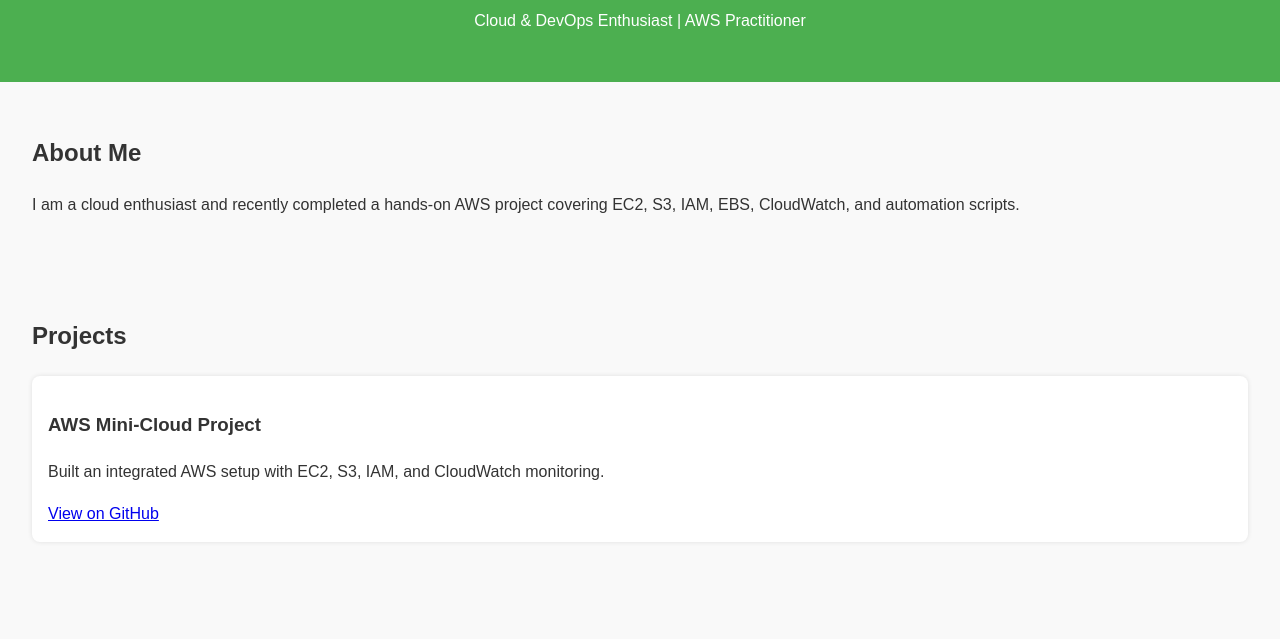
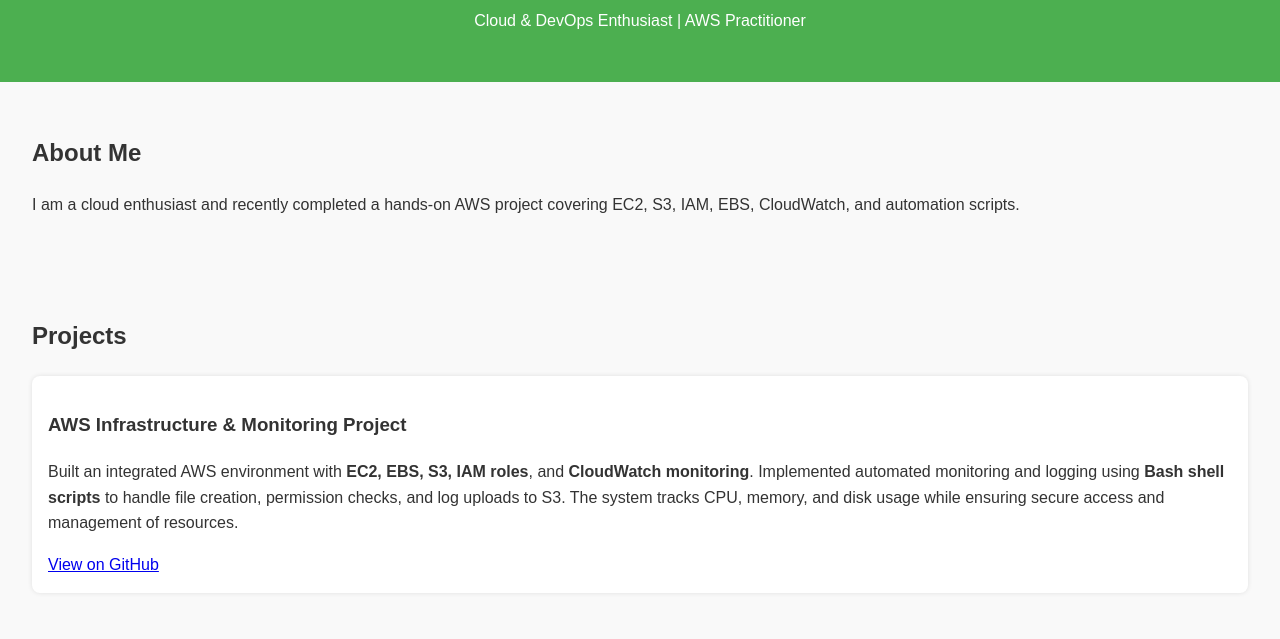
Before and after one commit to akash-k-rajesh/akash-k-rajesh.github.io, a plain HTML site: page index.html in a window 1280 px wide. Shown: the part 118-757 px from the top of the page. Drawn offline with Linux system fonts and the light colour scheme.

Commit message:
Add files via upload

```diff
--- a/index.html
+++ b/index.html
@@ -20,9 +20,14 @@
   <section id="projects">
     <h2>Projects</h2>
     <div class="project">
-      <h3>AWS Mini-Cloud Project</h3>
-      <p>Built an integrated AWS setup with EC2, S3, IAM, and CloudWatch monitoring.</p>
-      <a href="https://github.com/akashkr/your-repo-link" target="_blank">View on GitHub</a>
+      <h3>AWS Infrastructure & Monitoring Project</h3>
+
+ <p>
+    Built an integrated AWS environment with <strong>EC2, EBS, S3, IAM roles</strong>, and <strong>CloudWatch monitoring</strong>.
+    Implemented automated monitoring and logging using <strong>Bash shell scripts</strong> to handle file creation, permission checks, and log uploads to S3.
+    The system tracks CPU, memory, and disk usage while ensuring secure access and management of resources.
+</p>
+      <a href="https://github.com/akash-k-rajesh/akash-k-rajesh.github.io" target="_blank">View on GitHub</a>
     </div>
   </section>
 
```
